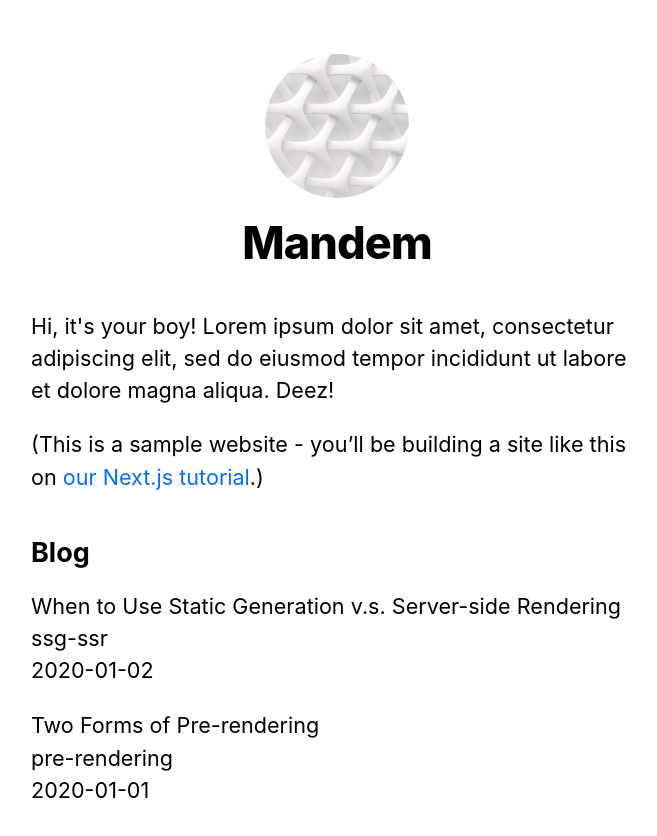
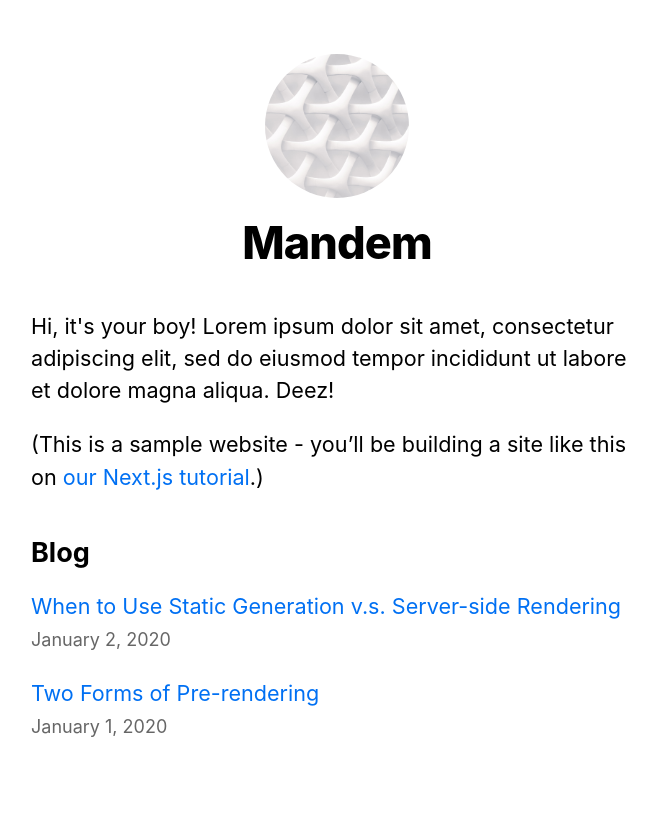
Before and after one commit to chadhindsight/nextjs-blog, a Next.js app: page / in a window 1280 px wide. Shown: the top 836 px of the page, without its empty margins (303-960 px from the left). Built offline with nearby package versions, Linux system fonts and the light colour scheme.

Commit message:
Basic route example from tutorial

```diff
--- /dev/null
+++ b/pages/api/hello.js
@@ -0,0 +1,3 @@
+export default function handler(req, res) {
+    res.status(200).json({ text: 'Hello' });
+}
--- a/pages/index.js
+++ b/pages/index.js
@@ -2,6 +2,8 @@
 import Layout, { siteTitle } from '../components/layout';
 import utilStyles from '../styles/utils.module.css';
 import { getSortedPostsData } from '../lib/posts';
+import Link from 'next/link';
+import Date from '../components/date';
 
 export async function getStaticProps() {
   const allPostsData = getSortedPostsData();
@@ -33,11 +35,11 @@
         <ul className={utilStyles.list}>
           {allPostsData.map(({ id, date, title }) => (
             <li className={utilStyles.listItem} key={id}>
-              {title}
+              <Link href={`/posts/${id}`}>{title}</Link>
               <br />
-              {id}
-              <br />
-              {date}
+              <small className={utilStyles.lightText}>
+                <Date dateString={date} />
+              </small>
             </li>
           ))}
         </ul>
```
Also changed, not shown: pages/posts/[id].js (+8 -7 lines).
